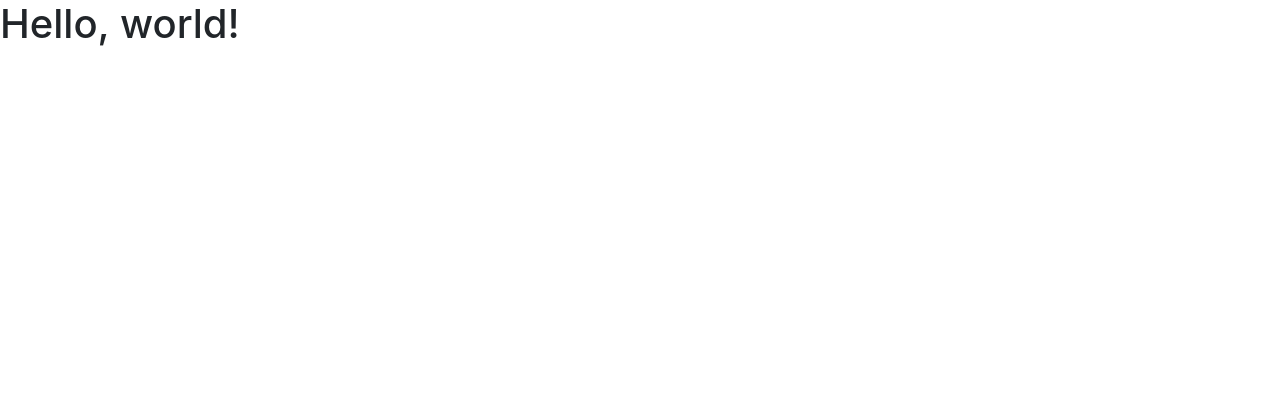
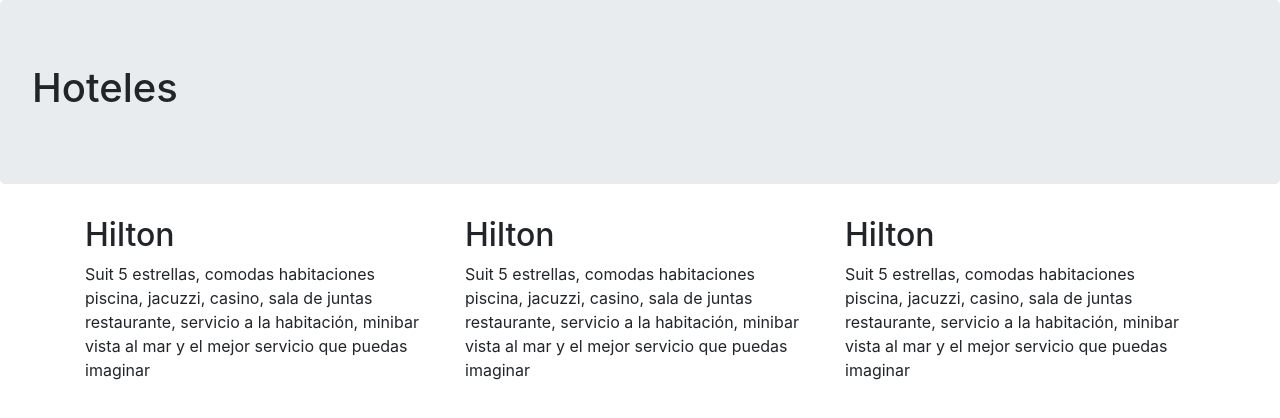
Before and after one commit to yoaride/guia-hoteles, a website: page index.html in a window 1280 px wide. Drawn offline with nearby package versions, Linux system fonts and the light colour scheme.

Commit message:
Modificamos index.html, se agrega titulo y descripciones de servicios aplicando bootstrap

```diff
--- a/index.html
+++ b/index.html
@@ -8,11 +8,28 @@
     <!-- Bootstrap CSS -->
     <link rel="stylesheet" href="node_modules/bootstrap/dist/css/bootstrap.min.css">
 
-    <title>Hello, world!</title>
+    <title>Guia-Hoteles</title>
   </head>
   <body>
-    <h1>Hello, world!</h1>
-
+    <div class="jumbotron">
+      <h1 >Hoteles</h1>
+    </div>
+    <div class="container">
+      <div class="row">
+        <div class="col-md col">
+          <h2>Hilton</h2>
+          <p>Suit 5 estrellas, comodas habitaciones piscina, jacuzzi, casino, sala de juntas restaurante, servicio a la habitación, minibar vista al mar y el mejor servicio que puedas imaginar</p>
+        </div>
+        <div class="col-md col">
+          <h2>Hilton</h2>
+          <p>Suit 5 estrellas, comodas habitaciones piscina, jacuzzi, casino, sala de juntas restaurante, servicio a la habitación, minibar vista al mar y el mejor servicio que puedas imaginar</p>
+        </div>
+        <div class="col-md col">
+          <h2>Hilton</h2>
+          <p>Suit 5 estrellas, comodas habitaciones piscina, jacuzzi, casino, sala de juntas restaurante, servicio a la habitación, minibar vista al mar y el mejor servicio que puedas imaginar</p>
+        </div>
+      </div>
+    </div>
     <!-- Optional JavaScript -->
     <!-- jQuery first, then Popper.js, then Bootstrap JS -->
     <script src="node_modules/jquery/dist/jquery.min.js"></script>
```
